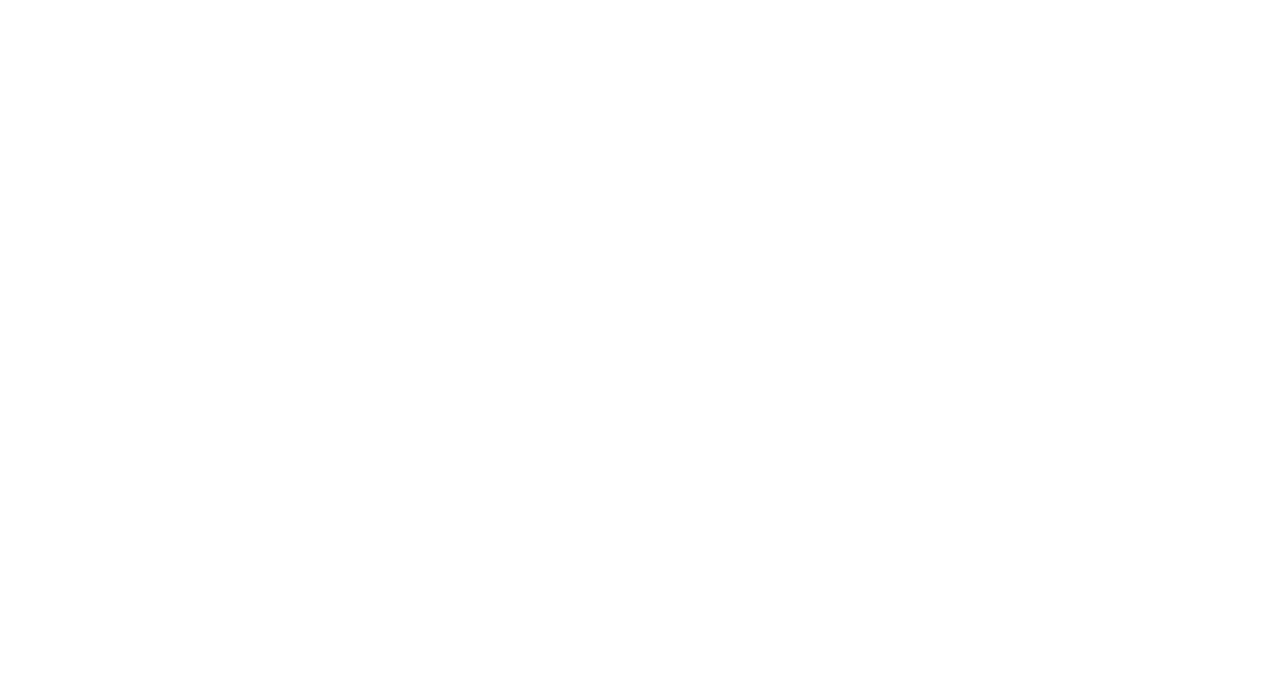
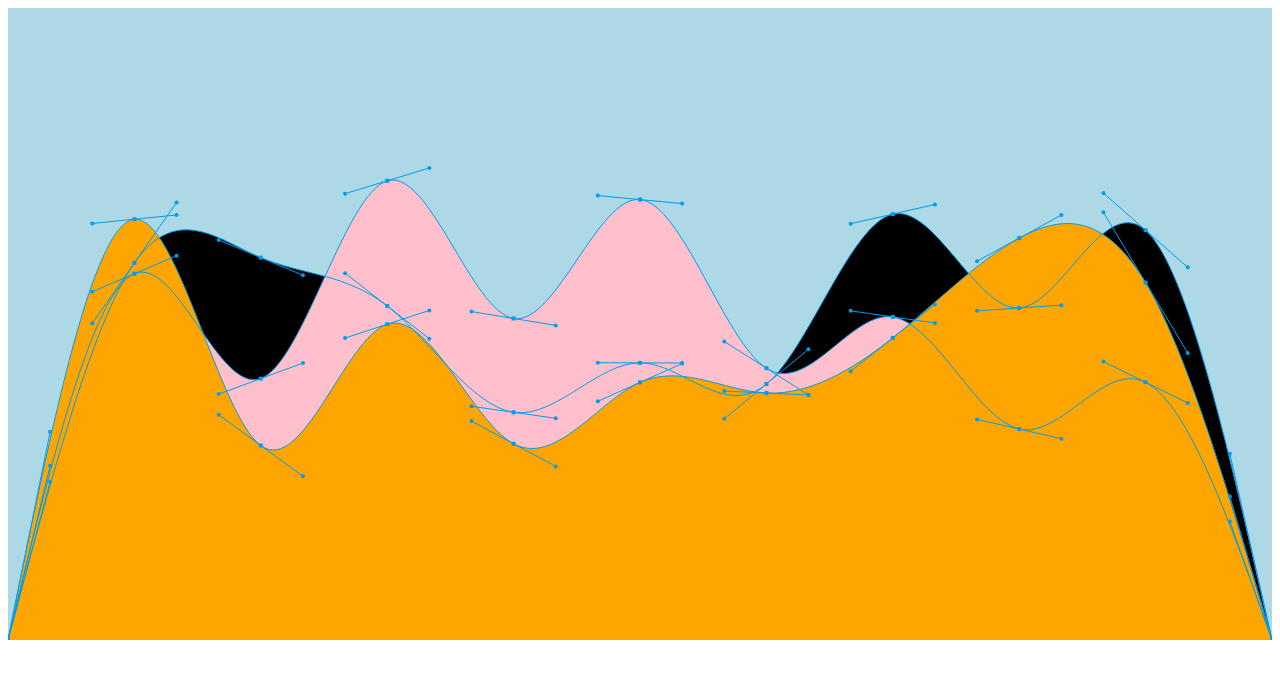
Before and after one commit to FRiTTERSEiG/wave-template, a plain HTML site: page index.html in a window 1280 px wide. Drawn offline with Linux system fonts and the light colour scheme.

Commit message:
html fixed

```diff
--- a/index.html
+++ b/index.html
@@ -1,8 +1,13 @@
 <html>
 <head>
   <meta charset="utf-8">
-  <title>All the places you'll go</title>
+  <title>all the places you'll go</title>
   <meta name="viewport" content="initial-scale=1">
   <link rel="stylesheet" href="./styles/style.css">
-  <script type="text/javascript" src="./js/vendor/paper-full.min.js">
-  </script>
+  <script type="text/javascript" src="./js/vendor/paper-full.min.js"></script>
+  <script type="text/paperscript" src="./js/wave.js" canvas="myCanvas"></script>
+</head>
+<body>
+  <canvas id="myCanvas" resize></canvas>
+</body>
+</html>
```
Also changed, not shown: 1 other file.
